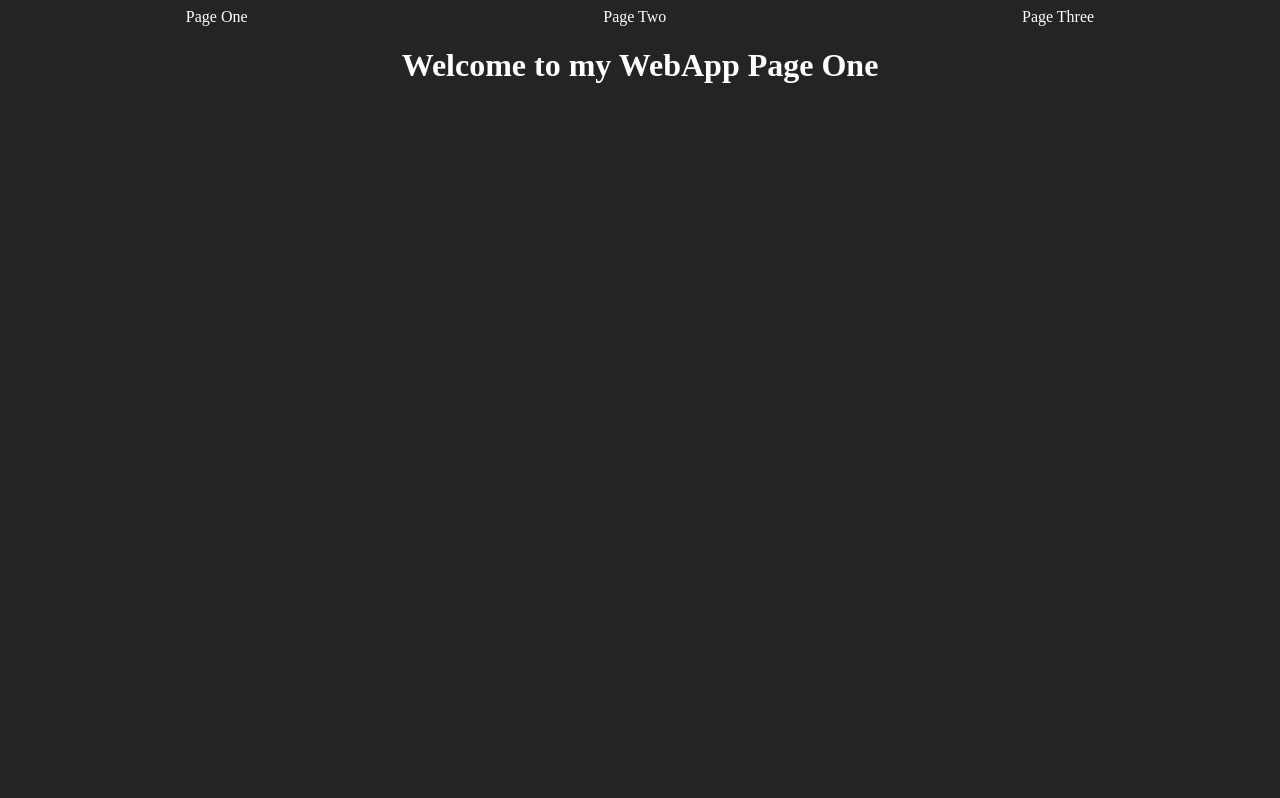
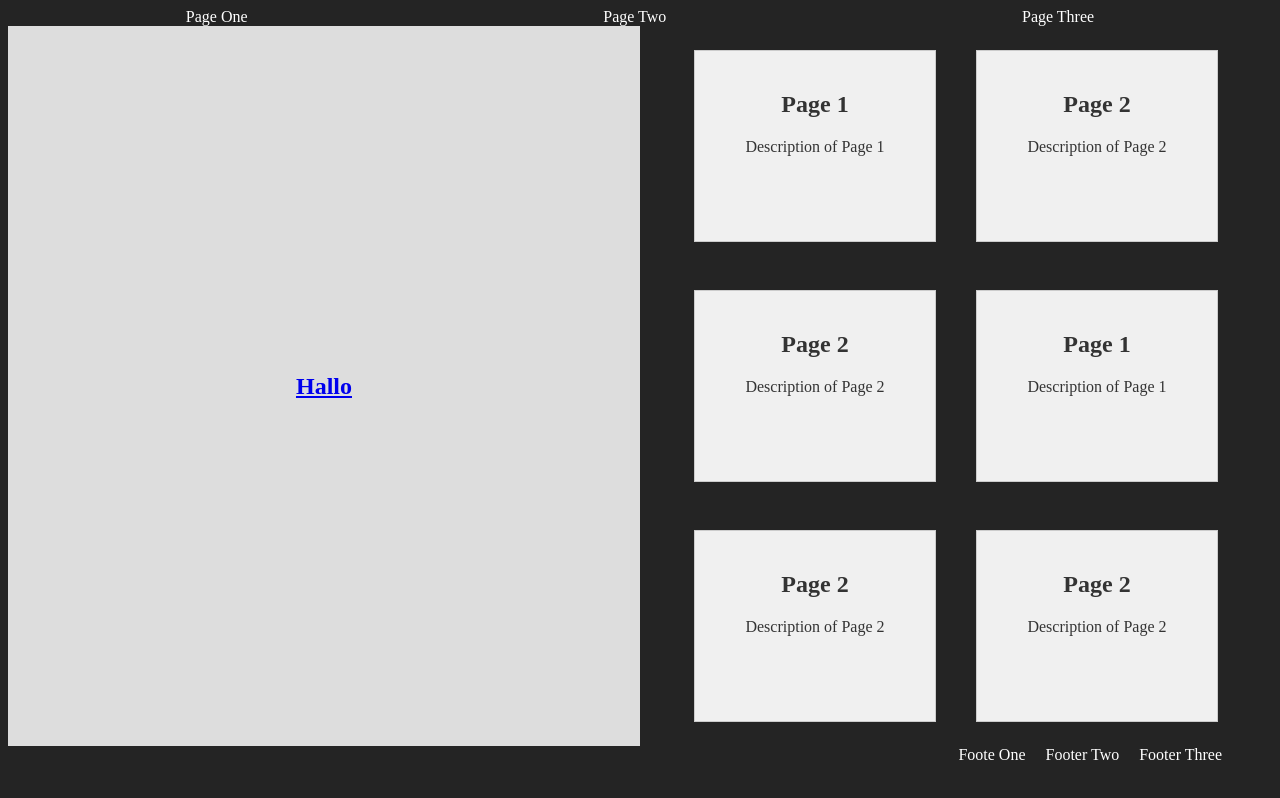
Before and after one commit to annika81115/web, a SvelteKit app: page /pageOne in a window 1280 px wide. Built offline with nearby package versions, Linux system fonts and the light colour scheme.

Commit message:
add some boxes and make a lot

```diff
--- a/package.json
+++ b/package.json
@@ -19,6 +19,7 @@
 		"eslint": "^8.56.0",
 		"eslint-config-prettier": "^9.1.0",
 		"eslint-plugin-svelte": "^2.35.1",
+		"mdsvex": "^0.11.0",
 		"prettier": "^3.1.1",
 		"prettier-plugin-svelte": "^3.1.2",
 		"svelte": "^4.2.7",
--- /dev/null
+++ b/src/lib/components/footer.svelte
@@ -0,0 +1,27 @@
+<div>
+	<footer>
+		<a href="/PageOne">Foote One</a>
+		<a href="/PageTwo">Footer Two</a>
+		<a href="/PageThree">Footer Three</a>
+	</footer>
+</div>
+
+<style>
+	footer {
+  		display: flex;
+		flex-direction: row;
+		justify-content: flex-end;
+		gap: 20px;
+		margin-right: 50px;
+	}
+
+	a {
+		color: #FFF;
+		text-decoration: none;
+	}
+
+	a:hover {
+		text-decoration: underline;
+		cursor: pointer;
+	}
+</style>
--- a/src/lib/navbar.svelte
+++ b/src/lib/components/navbar.svelte
@@ -3,7 +3,7 @@
 	<nav>
 		<a href="/pageOne">Page One</a>
 		<a href="/pageTwo">Page Two</a>
-		<a href="pageThree">Page Three</a>
+		<a href="/pageThree">Page Three</a>
 	</nav>
 </div>
 
--- a/src/routes/+layout.svelte
+++ b/src/routes/+layout.svelte
@@ -1,5 +1,6 @@
 <script>
-	import Navbar from "../lib/Navbar.svelte";
+	import Navbar from "$lib/components/Navbar.svelte";
+	import Footer from "$lib/components/Footer.svelte"
 </script>
 
 
@@ -7,6 +8,11 @@
 <div class="app-container">
 	<slot></slot>
 </div>
+
+<Footer />
+<div class="app-container">
+</div>
+
 
 
 <style>
--- a/src/routes/pageOne/+page.svelte
+++ b/src/routes/pageOne/+page.svelte
@@ -1 +1,103 @@
-<h1>Welcome to my WebApp Page One</h1>
+<body>
+  <div class="container">
+     <div class="imageContainer" id="image">
+    <a href="page2.html">
+      <h2>Hallo</h2>
+    </a>
+  </div>
+  <div class="boxContainer">
+    <div class="box" id="box1">
+      <a href="page1.html">
+        <h2>Page 1</h2>
+        <p>Description of Page 1</p>
+      </a>
+    </div>
+    <div class="box" id="box2">
+      <a href="page2.html">
+        <h2>Page 2</h2>
+        <p>Description of Page 2</p>
+      </a>
+    </div>
+    <div class="box" id="box3">
+      <a href="page2.html">
+        <h2>Page 2</h2>
+        <p>Description of Page 2</p>
+      </a>
+    </div>
+     <div class="box" id="box4">
+      <a href="page1.html">
+        <h2>Page 1</h2>
+        <p>Description of Page 1</p>
+      </a>
+    </div>
+    <div class="box" id="box5">
+      <a href="page2.html">
+        <h2>Page 2</h2>
+        <p>Description of Page 2</p>
+      </a>
+    </div>
+    <div class="box" id="box6">
+      <a href="page2.html">
+        <h2>Page 2</h2>
+        <p>Description of Page 2</p>
+      </a>
+    </div>
+  </div>
+  </div>
+</body>
+
+<style>
+  body {
+    margin: 0;
+    padding: 0;
+  }
+
+  .container {
+    display: flex;
+    flex-direction: row;
+    height: 90vh;
+  }
+
+  .container > div {
+  width: 50%; /* Jeder Container nimmt die Hälfte der Breite des Elterncontainers ein */
+  box-sizing: border-box; /* Berücksichtigt die Polsterung und den Rand in der Breite */
+}
+
+  .boxContainer {
+    display: flex;
+    justify-content: center;
+    align-items: center;
+    flex-wrap: wrap;
+    float: right;
+  }
+
+  .box {
+    width: 200px;
+    height: 150px;
+    background-color: #f0f0f0;
+    border: 1px solid #ccc;
+    margin: 20px;
+    text-align: center;
+    padding: 20px;
+  }
+
+  .box:hover {
+    background-color: #e0e0e0;
+  }
+
+  .box a {
+    text-decoration: none;
+    color: #333;
+  }
+
+  .imageContainer {
+    background-color: #ddd;
+    display: flex;
+    justify-content: center;
+    align-items: center;
+    flex-wrap: wrap;
+    float: left;
+    width: 80vh;
+    min-width: 500px;
+  }
+</style>
--- a/svelte.config.js
+++ b/svelte.config.js
@@ -1,4 +1,8 @@
 import adapter from '@sveltejs/adapter-auto';
+import { mdsvex } from 'mdsvex';
+import { vitePreprocess } from '@sveltejs/vite-plugin-svelte';
+
+
 
 /** @type {import('@sveltejs/kit').Config} */
 const config = {
@@ -7,7 +11,16 @@ const config = {
 		// If your environment is not supported or you settled on a specific environment, switch out the adapter.
 		// See https://kit.svelte.dev/docs/adapters for more information about adapters.
 		adapter: adapter()
-	}
+	},
+	extensions: ['.svelte', '.md'],
+	preprocess: [
+		vitePreprocess(),
+		mdsvex({
+			extensions: ['.md']
+		})
+	]
 };
 
+
+
 export default config;
```
Also changed, not shown: src/routes/pageThree/+page.md (added, +7 -0 lines), src/lib/styles/style.css (added), src/routes/+layout.js (line endings or trailing spaces), 1 other file (tests, documents, lock files or other folders).
